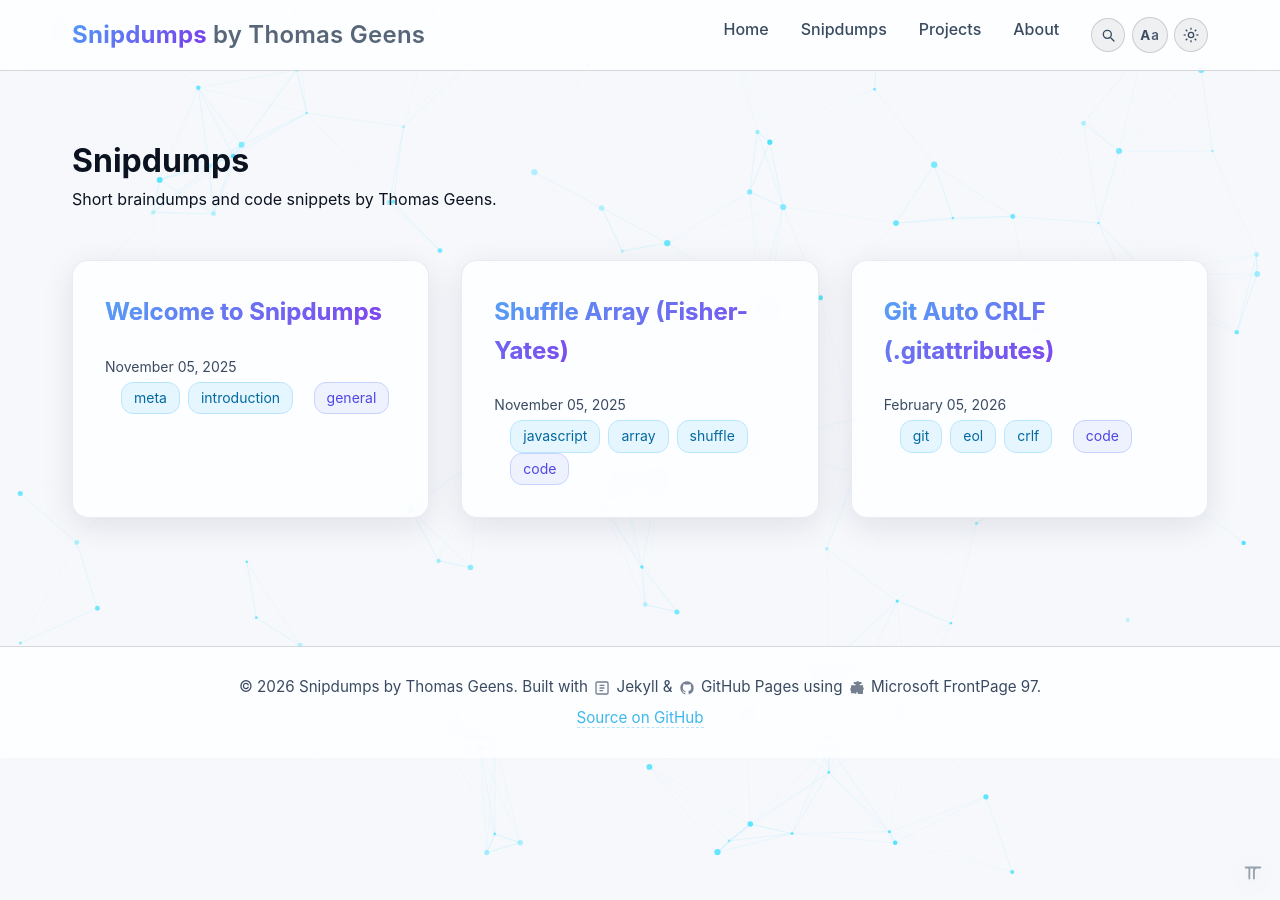
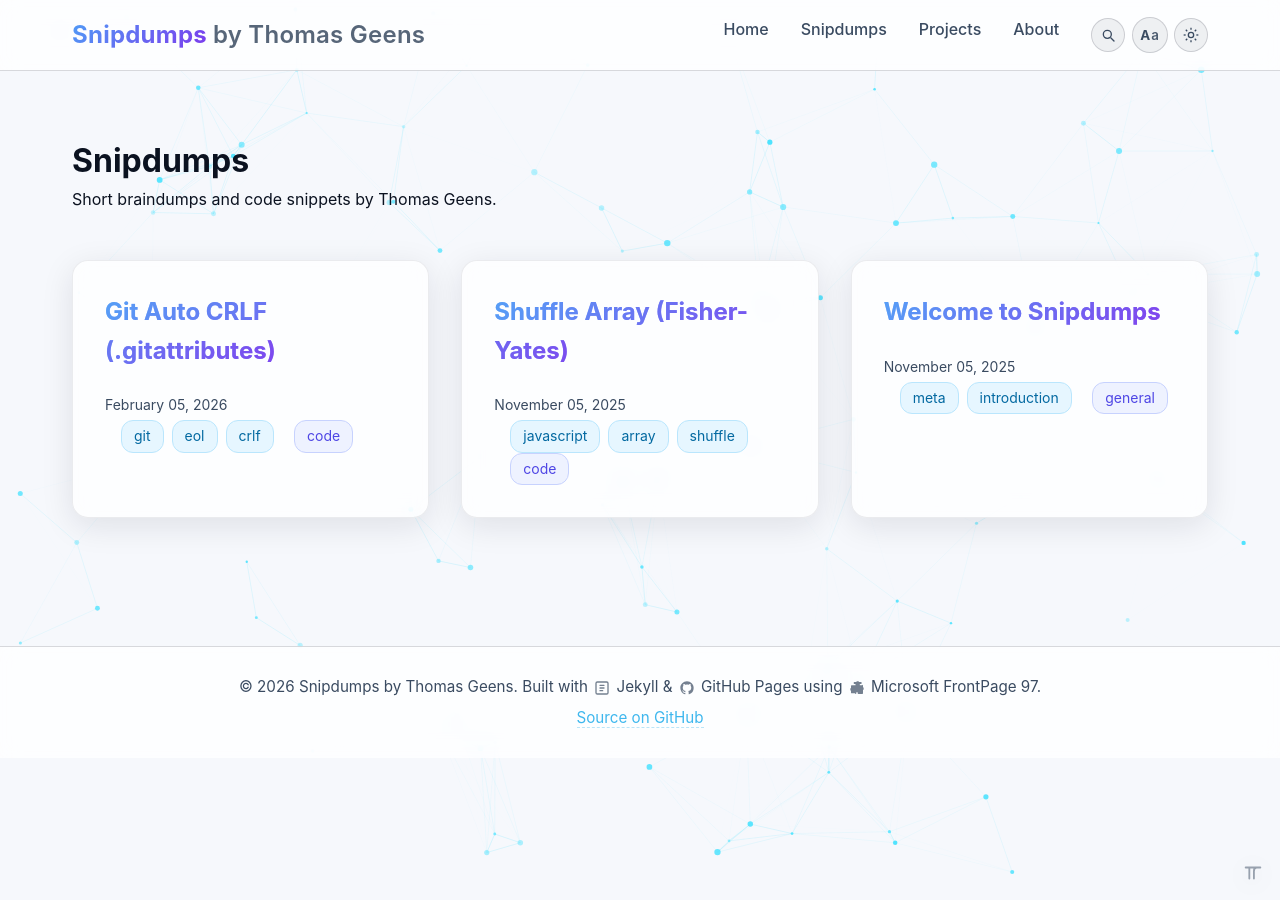
Before and after one commit to thomasgeens/thomasgeens.github.io, a Jekyll site: the page built from snipdumps/index.md, in a window 1280 px wide. Built offline with Jekyll 4.4.1, drawn with Linux system fonts in a browser that asks for light colours; emoji names are drawn with the system emoji font.

Commit message:
chore(items): sort by date in reverse

```diff
--- a/snipdumps/index.md
+++ b/snipdumps/index.md
@@ -8,7 +8,8 @@ title: Snipdumps
 Short braindumps and code snippets by Thomas Geens.
 
 <div class="content-grid">
-  {% for snipdump in site.snipdumps %}
+  {% assign sorted_snipdumps = site.snipdumps | sort: "date" | reverse %}
+  {% for snipdump in sorted_snipdumps %}
     <div class="card">
       <h3><a href="{{ snipdump.url | relative_url }}">{{ snipdump.title }}</a></h3>
       <p class="post-date">{{ snipdump.date | date: "%B %d, %Y" }}</p>
```
Also changed, not shown: blog/index.md (+2 -1 lines), index.html (+12 -6 lines), projects/index.md (+2 -1 lines).
